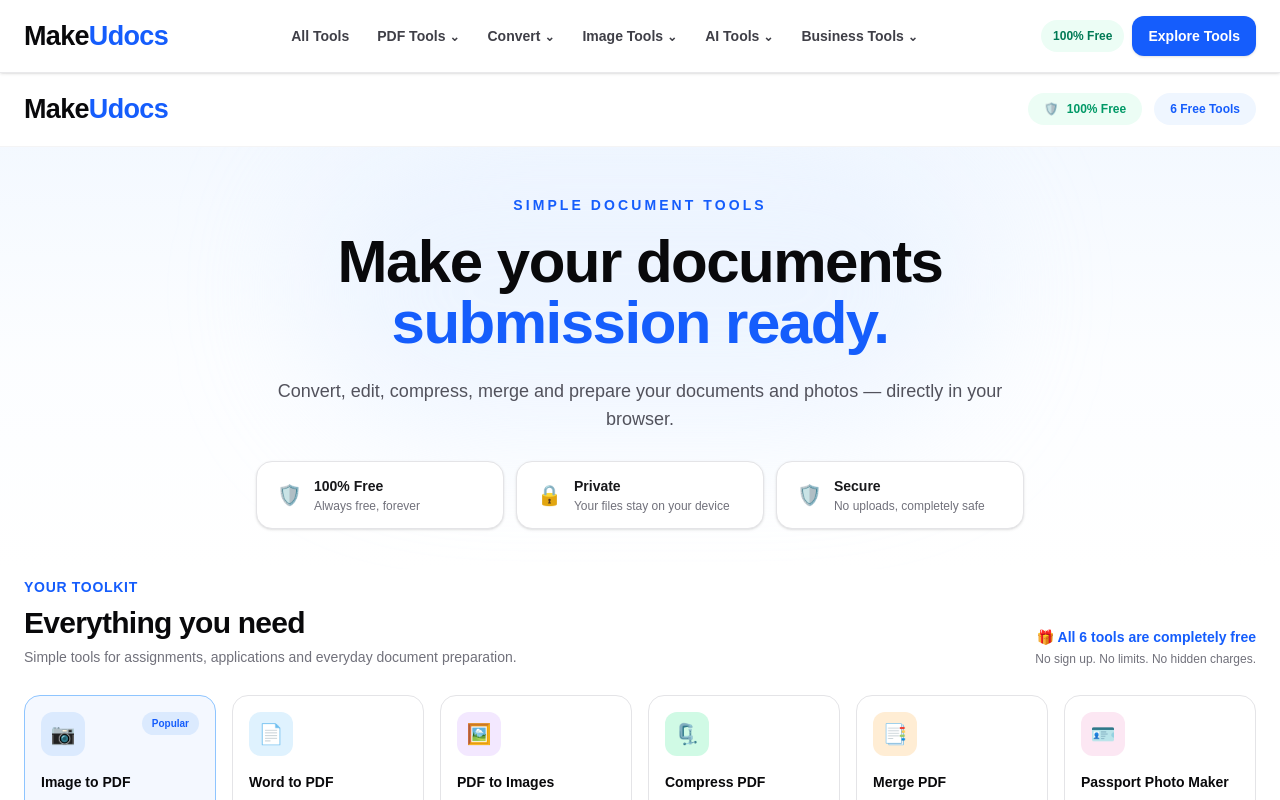
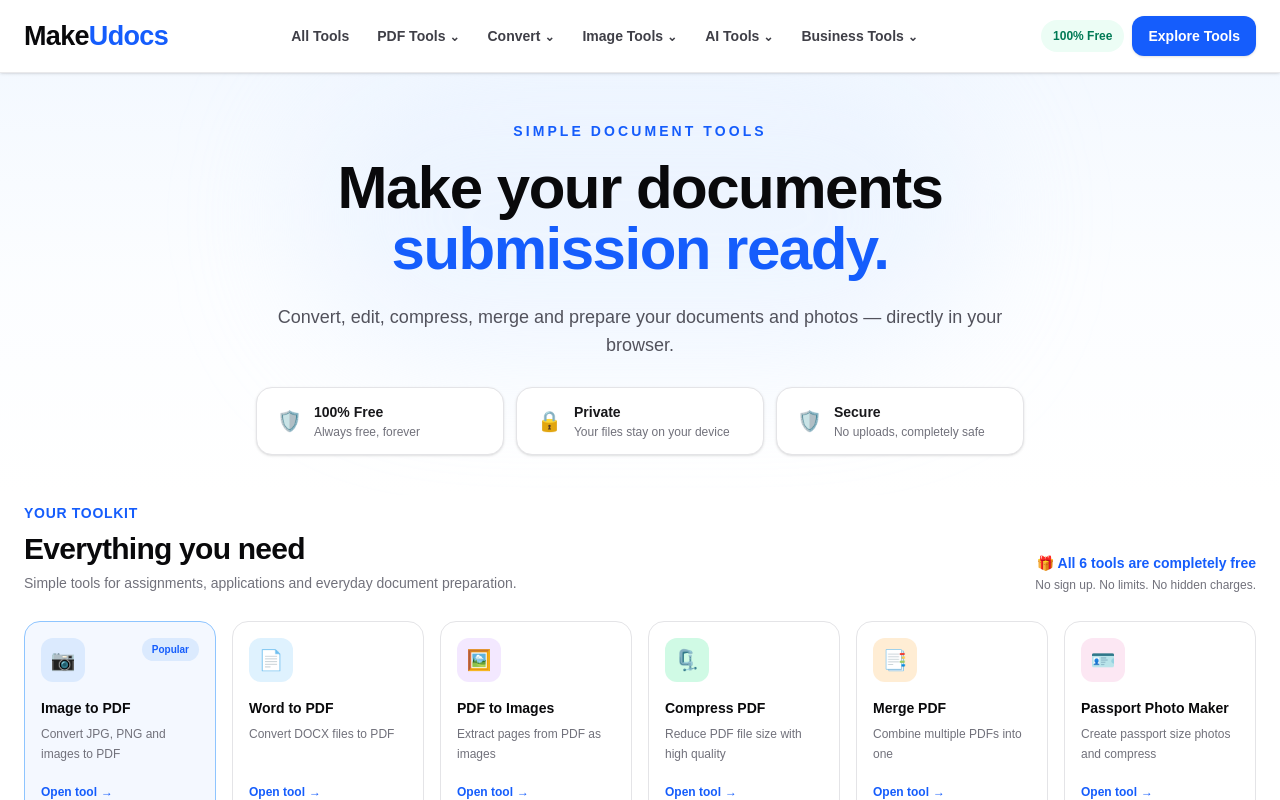
Before and after one commit to upendra701/makeudocs, a Next.js app: page / in a window 1280 px wide. Shown: the top 800 px of the page. Built offline with nearby package versions, Linux system fonts and the light colour scheme.

Commit message:
Hide legacy homepage header under new global navigation

```diff
--- a/app/globals.css
+++ b/app/globals.css
@@ -17,3 +17,9 @@ body {
   color: var(--foreground);
   font-family: Arial, Helvetica, sans-serif;
 }
+
+/* The homepage previously rendered its own small header. The new global
+   navigation in app/components/Header.tsx replaces it. */
+main > header.border-b.border-zinc-100.bg-white {
+  display: none;
+}
```
